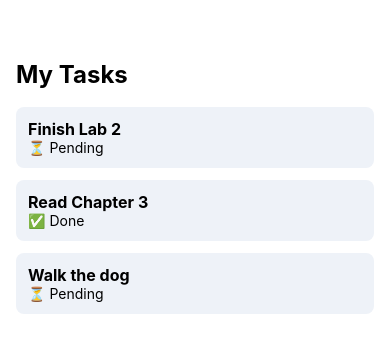
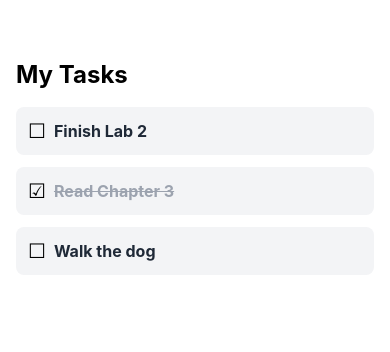
Before and after one commit to JDumdum67/Week1Labs, a React Native app in the folder my-app/: screen / in a window 390 px wide. Shown: the top 352 px of the page. Built offline with nearby package versions, Linux system fonts and the light colour scheme.

Commit message:
Lab 10: Icons, delete feature, and shared theme

```diff
--- a/my-app/app.json
+++ b/my-app/app.json
@@ -1,42 +1,30 @@
 {
   "expo": {
-    "name": "my-app",
-    "slug": "my-app",
+    "name": "Week1Labs",
+    "slug": "Week1Labs",
     "version": "1.0.0",
     "orientation": "portrait",
-    "icon": "./assets/images/icon.png",
-    "scheme": "myapp",
-    "userInterfaceStyle": "automatic",
+    "icon": "./assets/icon.png",
+    "userInterfaceStyle": "light",
+    "splash": {
+      "image": "./assets/splash-icon.png",
+      "resizeMode": "contain",
+      "backgroundColor": "#1B2A4A"
+    },
+    "assetBundlePatterns": [
+      "**/*"
+    ],
     "ios": {
-      "icon": "./assets/expo.icon"
+      "supportsTablet": true
     },
     "android": {
       "adaptiveIcon": {
-        "backgroundColor": "#E6F4FE",
-        "foregroundImage": "./assets/images/android-icon-foreground.png",
-        "backgroundImage": "./assets/images/android-icon-background.png",
-        "monochromeImage": "./assets/images/android-icon-monochrome.png"
-      },
-      "predictiveBackGestureEnabled": false
+        "foregroundImage": "./assets/adaptive-icon.png",
+        "backgroundColor": "#1B2A4A"
+      }
     },
     "web": {
-      "output": "static",
-      "favicon": "./assets/images/favicon.png"
-    },
-    "plugins": [
-      "expo-router",
-      [
-        "expo-splash-screen",
-        {
-          "backgroundColor": "#208AEF",
-          "image": "./assets/images/splash-icon.png",
-          "imageWidth": 76
-        }
-      ]
-    ],
-    "experiments": {
-      "typedRoutes": true,
-      "reactCompiler": true
+      "favicon": "./assets/favicon.png"
     }
   }
 }
--- a/my-app/src/app/components/TaskCard.js
+++ b/my-app/src/app/components/TaskCard.js
@@ -1,22 +1,53 @@
 import { View, Text, StyleSheet, Pressable } from 'react-native';
-export default function TaskCard({ title, done, onToggle }) {
 
-return (
+export default function TaskCard({ title, done, onToggle, onDelete }) {
+  return (
+    <View style={styles.card}>
+      <Pressable onPress={onToggle} style={styles.left}>
+        <Text style={styles.checkbox}>{done ? '☑' : '☐'}</Text>
+        <Text style={[styles.title, done && styles.doneTitle]}>{title}</Text>
+      </Pressable>
 
-<Pressable onPress={onToggle} style={styles.card}>
-<Text style={styles.title}>{title}</Text>
-<Text>{done ? '✅ Done' : '⏳ Pending'}</Text>
-
-</Pressable>
-);
+      {onDelete && (
+        <Pressable onPress={onDelete} style={styles.deleteButton}>
+          <Text style={styles.deleteText}>🗑️</Text>
+        </Pressable>
+      )}
+    </View>
+  );
 }
 
 const styles = StyleSheet.create({
-
-card: { padding: 12, marginVertical: 6, backgroundColor: '#EEF2F8', borderRadius: 8
-
-},
-
-title: { fontWeight: 'bold', fontSize: 16 },
-
+  card: {
+    flexDirection: 'row',
+    justifyContent: 'space-between',
+    alignItems: 'center',
+    padding: 12,
+    marginVertical: 6,
+    backgroundColor: '#F3F4F6',
+    borderRadius: 8,
+  },
+  left: {
+    flexDirection: 'row',
+    alignItems: 'center',
+    gap: 8,
+  },
+  checkbox: {
+    fontSize: 20,
+  },
+  title: {
+    fontWeight: 'bold',
+    fontSize: 16,
+    color: '#1F2937',
+  },
+  doneTitle: {
+    textDecorationLine: 'line-through',
+    color: '#9CA3AF',
+  },
+  deleteButton: {
+    padding: 4,
+  },
+  deleteText: {
+    fontSize: 18,
+  },
 });
--- a/my-app/tsconfig.json
+++ b/my-app/tsconfig.json
@@ -13,8 +13,6 @@
   },
   "include": [
     "**/*.ts",
-    "**/*.tsx",
-    ".expo/types/**/*.ts",
-    "expo-env.d.ts"
+    "**/*.tsx"
   ]
 }
```
Also changed, not shown: my-app/src/app/add-task.tsx (+10 -5 lines), my-app/src/app/theme.js (added).
